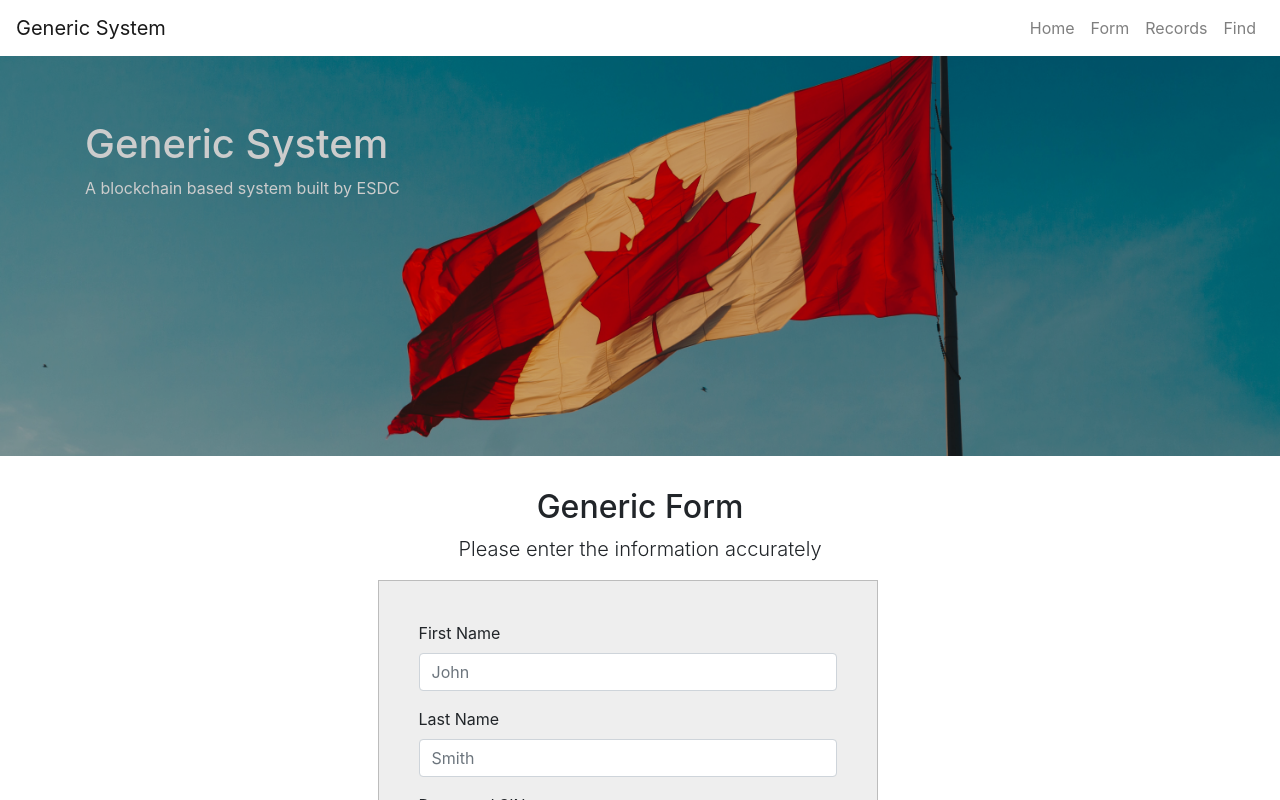
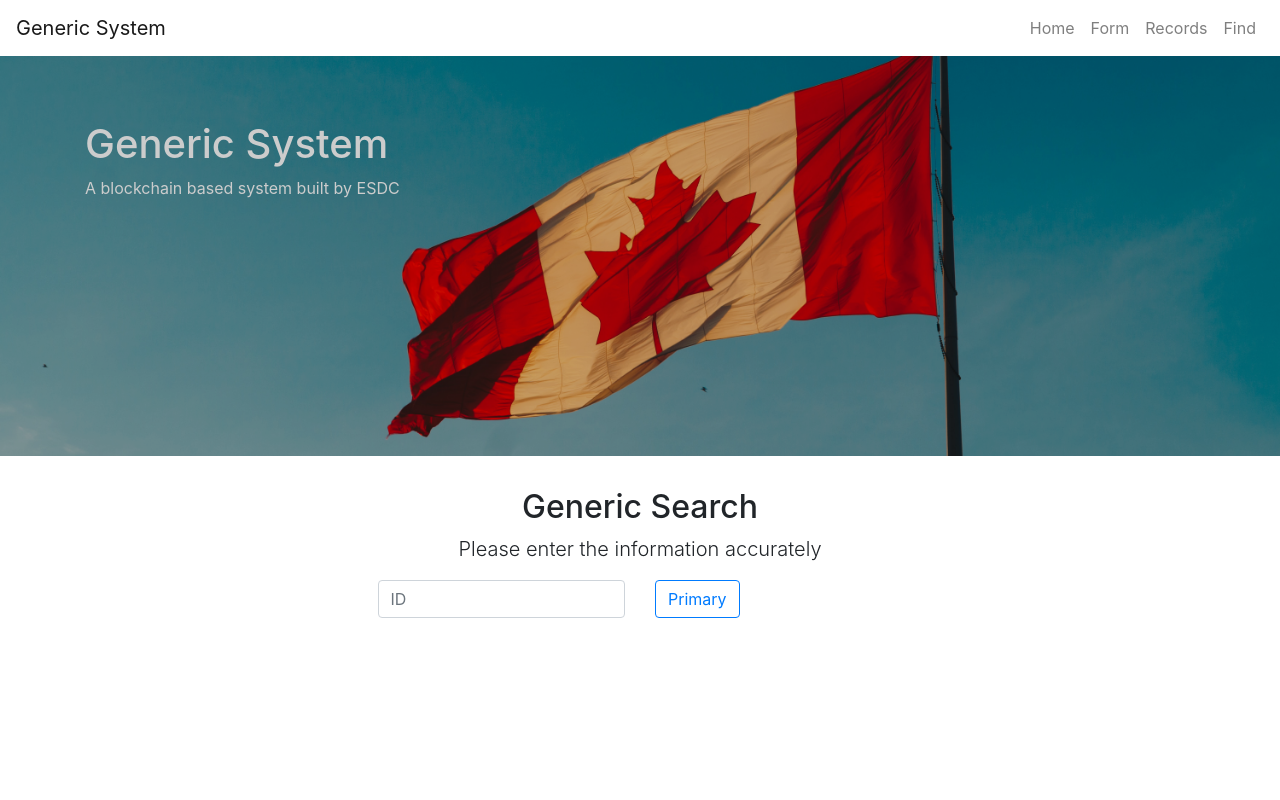
Before and after one commit to sara-sabr/poc-blockchain-example-client, a React (Create React App) app: page /find in a window 1280 px wide. Shown: the top 800 px of the page. Built offline with nearby package versions, Linux system fonts and the light colour scheme.

Commit message:
Search button

```diff
--- a/src/Find.js
+++ b/src/Find.js
@@ -12,7 +12,7 @@ const Styles = styled.div`
 export const Find = () => (
         <Styles>
         <Container className="formBody" fluid>
-        <h2 className="text-center">Generic Form</h2>
+        <h2 className="text-center">Generic Search</h2>
         <p className="lead text-center"> Please enter the information accurately</p>
             <Row>
             <Col md={{ span: 6, offset: 3 }}><Search/></Col>
--- a/src/components/Search.js
+++ b/src/components/Search.js
@@ -1,5 +1,5 @@
 import React, {Component} from 'react';
-import { Button, Form } from 'react-bootstrap';
+import { Button, Form, Row, Col } from 'react-bootstrap';
 import styled from 'styled-components';
 
 const Styles = styled.div`
@@ -88,7 +88,17 @@ const Styles = styled.div`
             const { first, last, sin } = this.state.newPerson;
         return (
     <Styles>
-        <Form className="inputForm" onSubmit={this.handleSubmit}>
+        <Form>
+            <Row>
+                <Col>
+                <Form.Control placeholder="ID" />
+                </Col>
+                <Col>
+                <Button variant="outline-primary">Primary</Button>
+                </Col>
+            </Row>
+        </Form>
+        {/* <Form className="inputForm" onSubmit={this.handleSubmit}>
             <Form.Group controlId="formHorizontalFirstName">
                 <Form.Label >First Name</Form.Label>
                     <Form.Control value={first} type="name" onChange={e => this.handleInput(e, "first")} placeholder="John" />
@@ -111,7 +121,7 @@ const Styles = styled.div`
             />
             </Form.Group>
             <Button className="getData" type="submit" block>Submit</Button>
-        </Form>
+        </Form> */}
 
     </Styles>
 )
```
